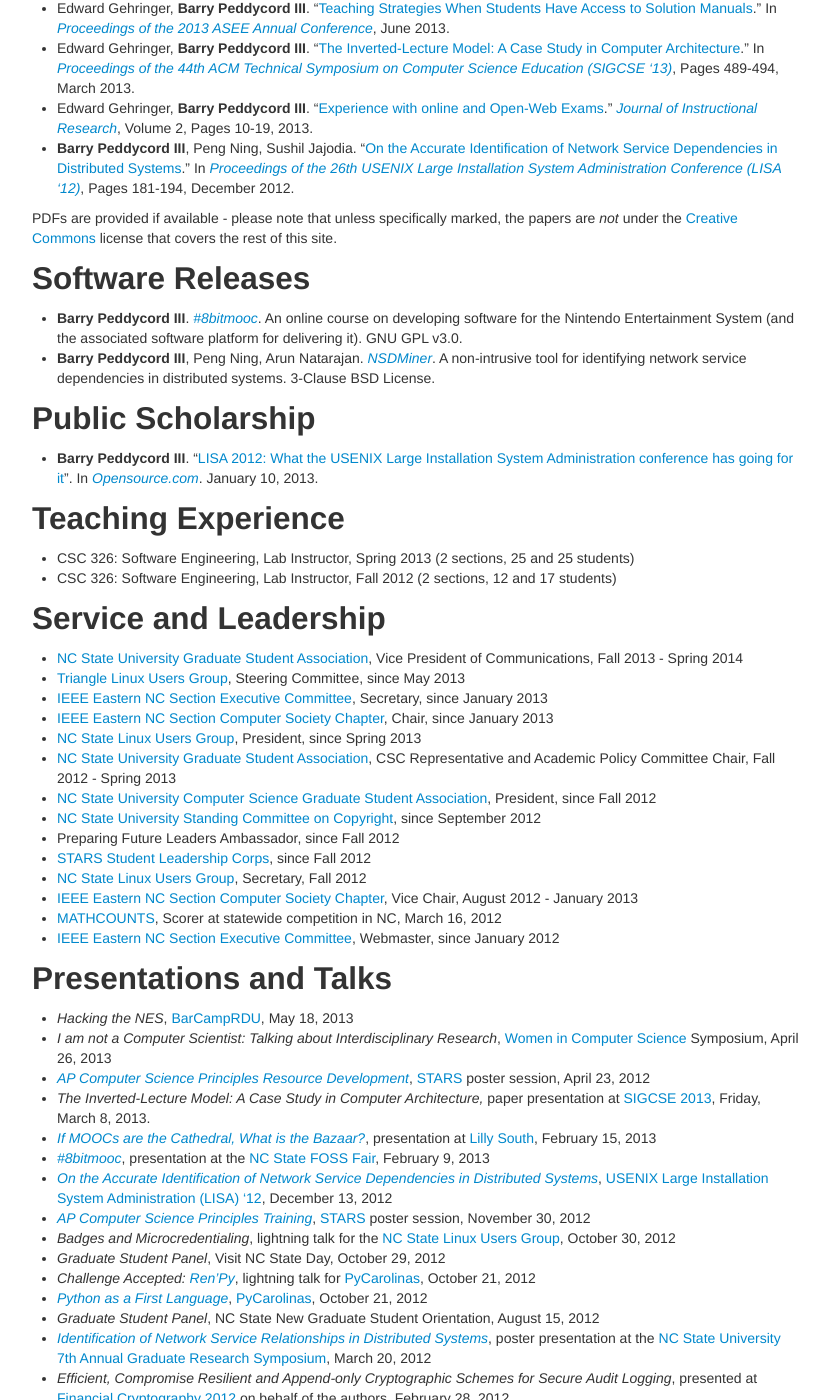
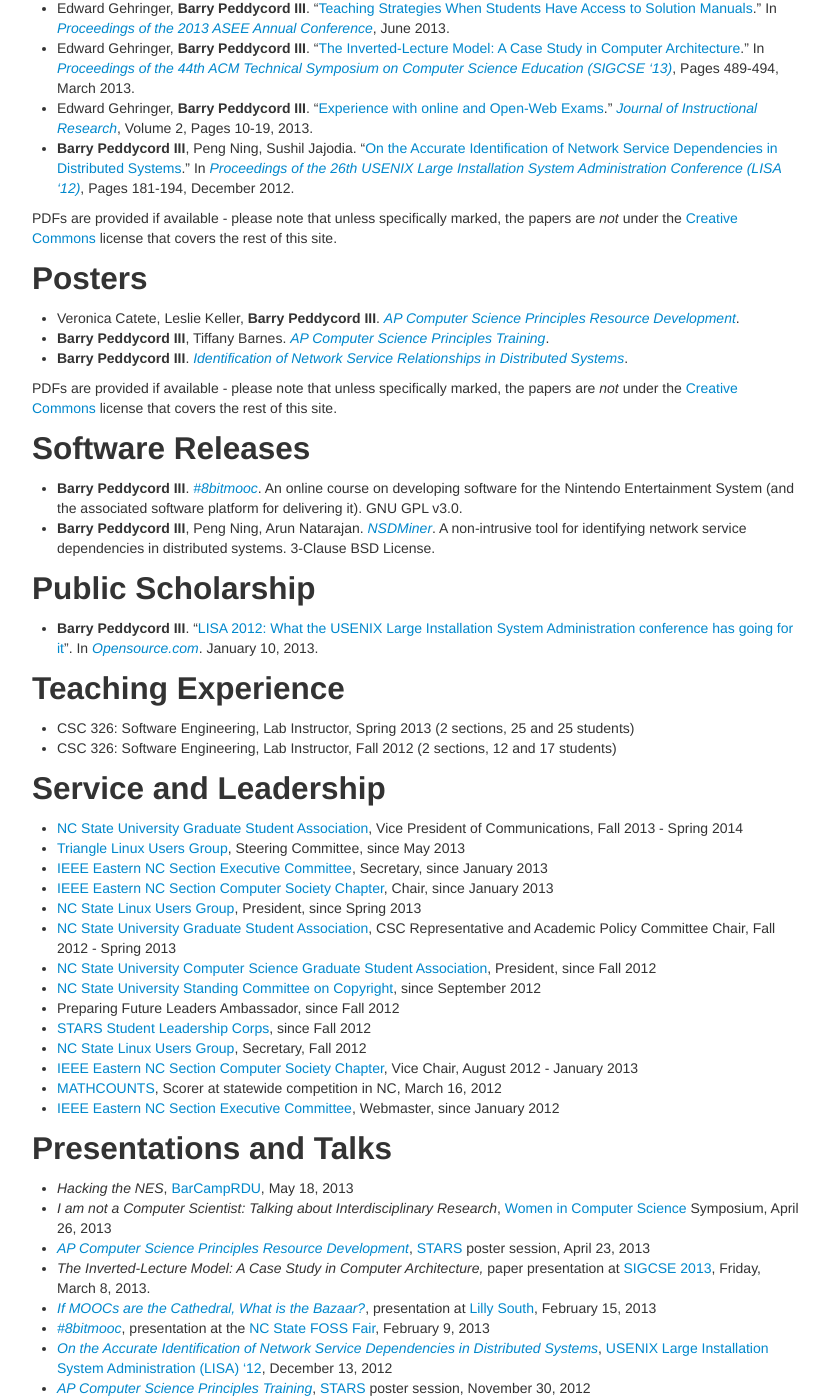
Before and after one commit to isharacomix/oldsite, a Jekyll site: the page built from cv.md, in a window 1280 px wide and 1400 px high, scrolled down 942 px. Shown: the whole window, without its empty margins (323-1152 px from the left). Built offline with Jekyll 4.4.1, drawn with Linux system fonts in a browser that asks for light colours.

Commit message:
Foo muffin

```diff
--- a/cv.md
+++ b/cv.md
@@ -44,6 +44,14 @@
 PDFs are provided if available - please note that unless specifically marked, the papers are *not* under the [Creative Commons](http://creativecommons.org/licenses/by-sa/3.0/) license that covers the rest of this site.
 
 
+Posters
+-------
+ * Veronica Catete, Leslie Keller, **Barry Peddycord III**. *[AP Computer Science Principles Resource Development]({{site.baseurl}}files/stars_poster_bjc_moodle.pdf)*.
+ * **Barry Peddycord III**, Tiffany Barnes. *[AP Computer Science Principles Training]({{site.baseurl}}files/stars_poster_bjc_training.pdf)*.
+ * **Barry Peddycord III**. *[Identification of Network Service Relationships in Distributed Systems]({{site.baseurl}}files/nsdminer_symposium_poster.pdf)*.
+
+PDFs are provided if available - please note that unless specifically marked, the papers are *not* under the [Creative Commons](http://creativecommons.org/licenses/by-sa/3.0/) license that covers the rest of this site.
+
 
 Software Releases
 -----------------
@@ -88,7 +96,7 @@
 -----------------------
  * *Hacking the NES*, [BarCampRDU](http://barcamp.org), May 18, 2013
  * *I am not a Computer Scientist: Talking about Interdisciplinary Research*, [Women in Computer Science](http://ncsu.orgsync.com/org/wics/) Symposium, April 26, 2013
- * *[AP Computer Science Principles Resource Development]({{site.baseurl}}files/stars_poster_bjc_moodle.pdf)*, [STARS](http://stars.csc.ncsu.edu) poster session, April 23, 2012
+ * *[AP Computer Science Principles Resource Development]({{site.baseurl}}files/stars_poster_bjc_moodle.pdf)*, [STARS](http://stars.csc.ncsu.edu) poster session, April 23, 2013
  * *The Inverted-Lecture Model: A Case Study in Computer Architecture,* paper presentation at [SIGCSE 2013](http://www.sigcse.org/sigcse2013/), Friday, March 8, 2013.
  * *[If MOOCs are the Cathedral, What is the Bazaar?]({{site.baseurl}}files/moocbazaar_lilly2013.pdf)*, presentation at [Lilly South](http://lilly.uncg.edu), February 15, 2013
  * *[#8bitmooc]({{site.baseurl}}files/8bitmooc_foss2013.pdf)*, presentation at the [NC State FOSS Fair](https://opensource.ncsu.edu/FossFair2013), February 9, 2013
```
